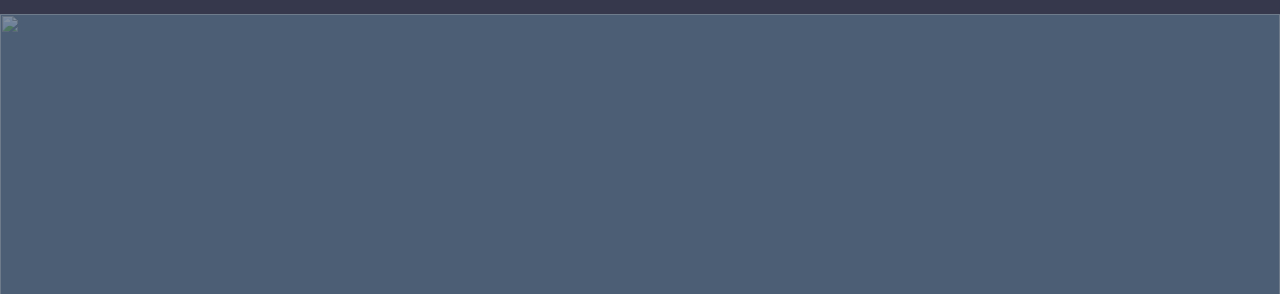
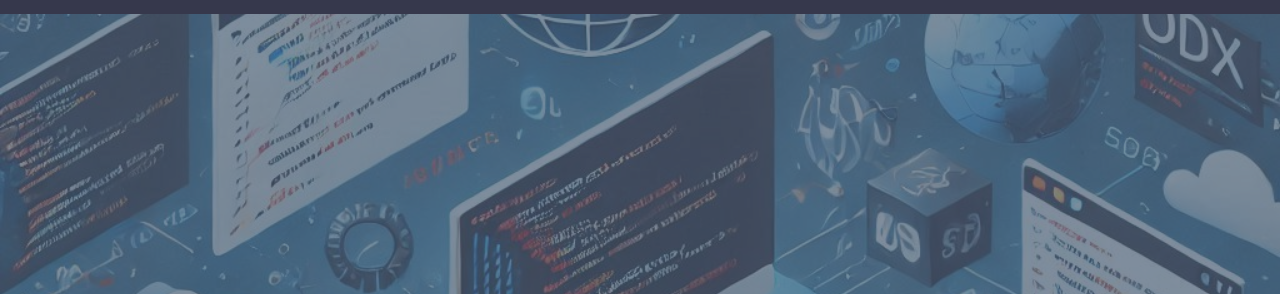
Before and after one commit to rofyyy/my-portfolio, a plain HTML site: page index.html in a window 1280 px wide. Shown: the part 79-373 px from the top of the page. Drawn offline with Linux system fonts and the light colour scheme.

Commit message:
Update index.html

```diff
--- a/index.html
+++ b/index.html
@@ -82,7 +82,7 @@
       <!-- Hero Section -->
       <section id="hero" class="hero section dark-background">
 
-        <img src="#" alt="" data-aos="fade-up">
+        <img src="assets/img/coding.png" alt="" data-aos="fade-up">
 
         <div class="container d-flex flex-column align-items-center justify-content-center text-center" data-aos="fade-up" data-aos-delay="100">
           <h2>I am Rofy Kurniawan</h2>
```
